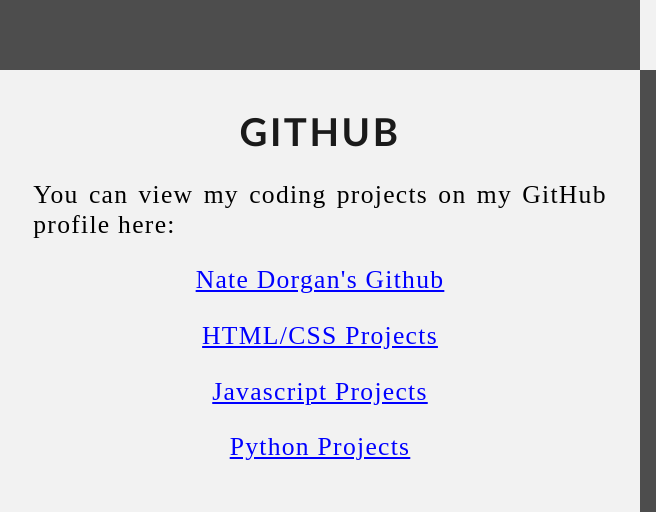
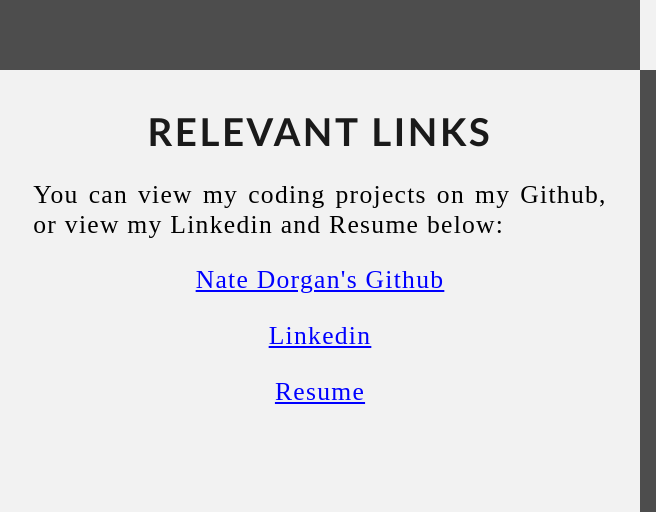
Before and after one commit to natedorgan/natedorgan.github.io, a plain HTML site: page index.html in a window 1280 px wide. Shown: the part 1335-1847 px from the top of the page, 0-656 px from the left. Drawn offline with Linux system fonts and the light colour scheme.

Commit message:
Update index.html

```diff
--- a/index.html
+++ b/index.html
@@ -120,13 +120,12 @@
         <div class="Row" id="GitHub">
             <!--Left column-->
             <div class="Column_1">
-                <h1>GitHub</h1>
-                <p>You can view my coding projects on my GitHub profile here:
+                <h1>Relevant Links</h1>
+                <p>You can view my coding projects on my Github, or view my Linkedin and Resume below:
                     <br>
                     <p class="center"><a href="https://github.com/natedorgan" target="_blank">Nate Dorgan's Github</a></p>
-                    <p class="center"><a href="https://github.com/natedorgan/HTML-and-CSS-Projects" target="_blank">HTML/CSS Projects</a></p>
-                    <p class="center"><a href="https://github.com/natedorgan/JavaScript-Projects" target="_blank">Javascript Projects</a></p>
-                    <p class="center"><a href="https://github.com/natedorgan/Python-Projects" target="_blank">Python Projects</a></p>
+                    <p class="center"><a href="https://www.linkedin.com/in/natedorgan/" target="_blank">Linkedin</a></p>
+                    <p class="center"><a href="https://docs.google.com/document/d/1fw4D9FPxIDs2-2kUEwQKu-iJCnH0_-K2nbBaxd5QAZg/edit?usp=sharing" target="_blank">Resume</a></p>
                 </p>
             </div>
             <!--Right column-->
```
